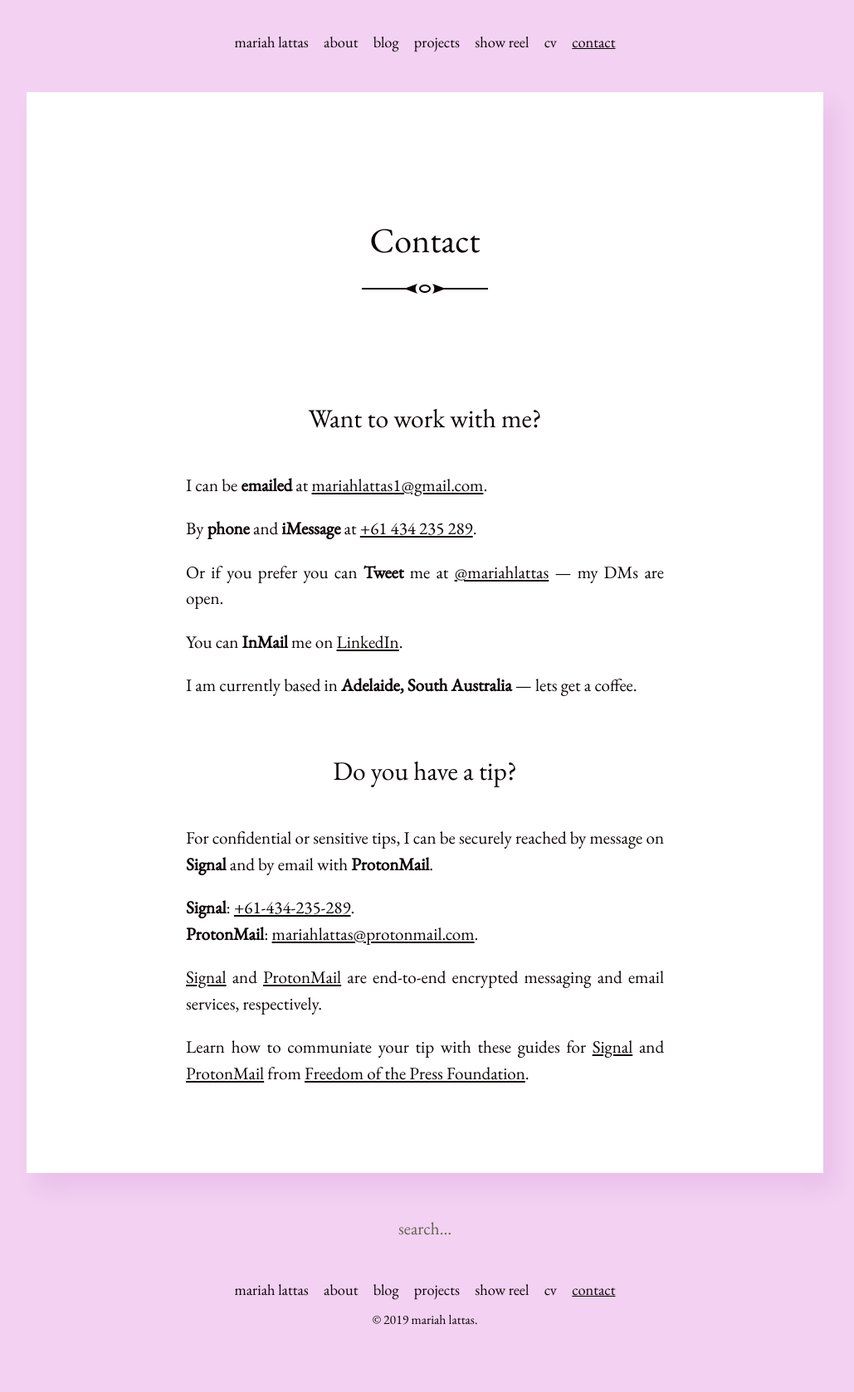
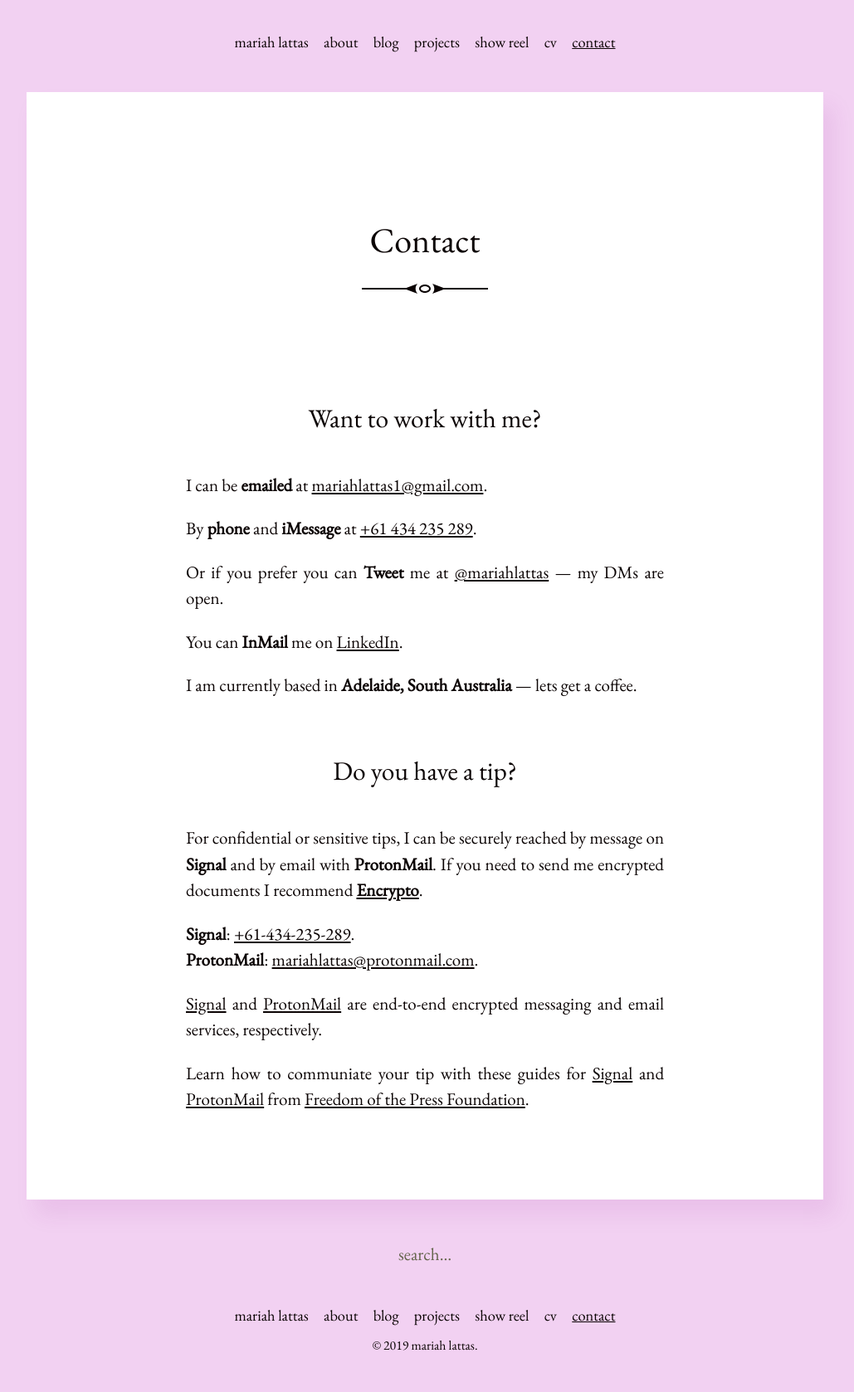
Before and after one commit to mariahlattas/website, a Jekyll site: the page built from contact.md, in a window 1280 px wide. Shown: the whole page at 83% size, without its empty margins (128-1157 px from the left). Built offline with Jekyll 4.4.1, drawn with Linux system fonts in a browser that asks for light colours; before the commit the page ends 1646 px from its top, so only the background shows below that.

Commit message:
Update contact.md

```diff
--- a/contact.md
+++ b/contact.md
@@ -17,7 +17,7 @@ I am currently based in **Adelaide, South Australia** — lets get a coffee.
 
 ### Do you have a tip?
 
-For confidential or sensitive tips, I can be securely reached by message on **Signal** and by email with **ProtonMail**.
+For confidential or sensitive tips, I can be securely reached by message on **Signal** and by email with **ProtonMail**. If you need to send me encrypted documents I recommend **[Encrypto](https://macpaw.com/encrypto)**.
 
 **Signal**: [+61-434-235-289](sgnl://text:+61434235289).
 <br>
```
